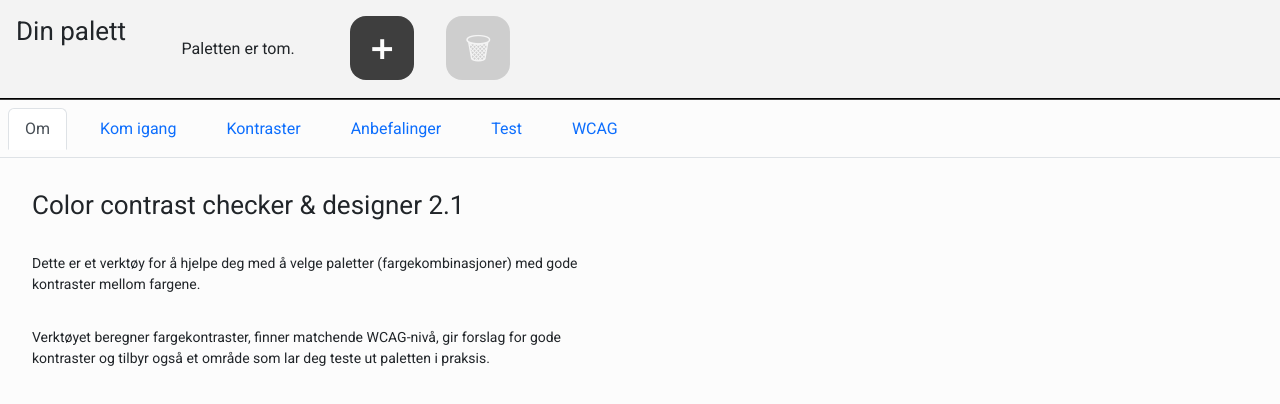
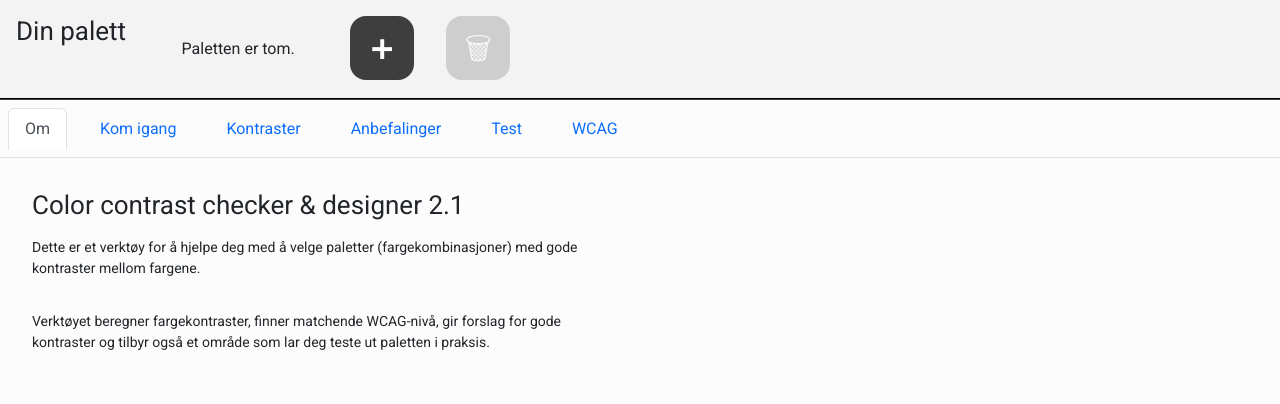
Before and after one commit to NorskRegnesentral/ccc21, a React (Create React App) app: page /#/ in a window 1280 px wide. Shown: the top 404 px of the page. Built offline with nearby package versions, Linux system fonts and the light colour scheme.

Commit message:
consistent h1 padding

```diff
--- a/src/components/myColors/myColors.css
+++ b/src/components/myColors/myColors.css
@@ -88,7 +88,7 @@
 }
 
 h1 {
-  margin: 1rem 0;
+  margin: 0;
 }
 .colorBar h1 {
   margin: 1rem;
```
